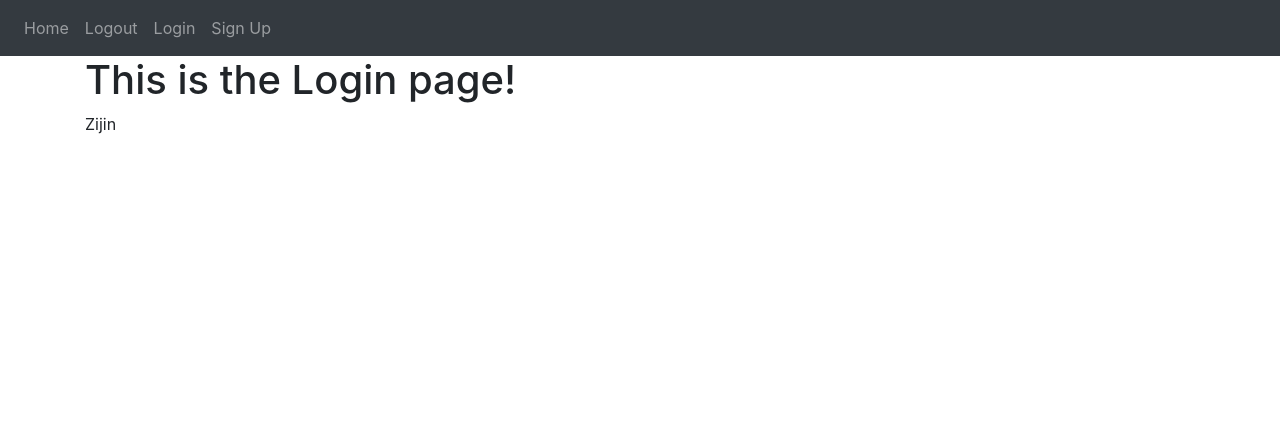
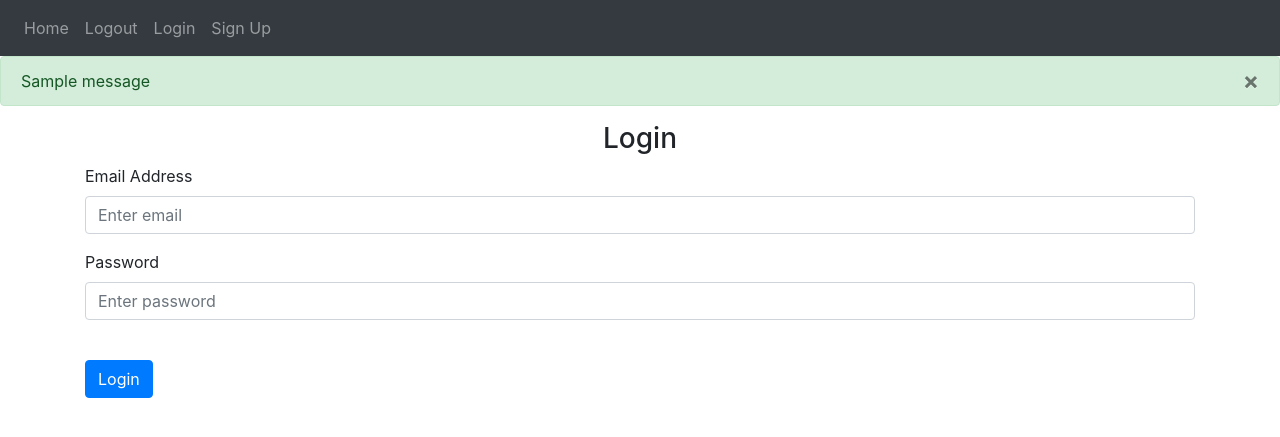
Before and after one commit to Zichao031/Online-Task-Management-system, a Flask app: page /login in a window 1280 px wide. Shown: the top 437 px of the page. Run offline with Flask 2, Linux system fonts and the light colour scheme; one stand-in notice (Sample message) is shown; some libraries are stand-ins or nearby versions.

Commit message:
Add flash message

```diff
--- a/website/auth.py
+++ b/website/auth.py
@@ -1,15 +1,33 @@
-from flask import Blueprint, render_template
+from flask import Blueprint, render_template, request, flash
 
 auth = Blueprint('auth', __name__)
 
-@auth.route('/login')
+@auth.route('/login', methods=['GET', 'POST'])
 def login():
+
     return render_template("login.html", user = "Zijin")
 
 @auth.route('/logout')
 def logout():
     return "<p>Logout</p>"
 
-@auth.route('/sign-up')
+@auth.route('/sign-up', methods=['GET', 'POST'])
 def sign_up():
+    if request.method == 'POST':
+        email = request.form.get('email')
+        firstName = request.form.get('firstName')
+        password1 = request.form.get('password1')
+        password2 = request.form.get('password2')
+
+        if len(email) < 4:
+            flash('Email must be greater than 3 characters', category='error')
+        elif len(email) < 2:
+            flash('First name must be greater than 1 characters', category='error')
+        elif password1 != password2:
+            flash('Password do not match', category='error')
+        elif len(password1) < 7:
+            flash('Password must be at least 7 characters', category='error')
+        else:
+            flash('Account created successfully', category='success')
+
     return render_template("sign_up.html", boolean=True)
--- a/website/templates/base.html
+++ b/website/templates/base.html
@@ -37,6 +37,29 @@
       </div>
     </nav>
 
+    {% with messages = get_flashed_messages(with_categories=true) %}
+      {% if messages %}
+        {% for category, message in messages %}
+          {% if category == 'error' %}
+            <div class="alert alert-danger alter-dismissable fade show" role="alert">
+              {{ message }}
+              <button type="button" class="close" data-dismiss="alert">
+                <span aria-hidden="true">&times;</span>
+              </button>
+            </div>
+          {% else %}
+            <div class="alert alert-success alter-dismissable fade show" role="alert">
+              {{ message }}
+              <button type="button" class="close" data-dismiss="alert">
+                <span aria-hidden="true">&times;</span>
+              </button>
+            </div>
+          {% endif %}
+        {% endfor %}
+      {% endif %}
+    {% endwith %}
+
+
     <div class="container">
         {% block content %}
         {% endblock %}
--- a/website/templates/login.html
+++ b/website/templates/login.html
@@ -1,6 +1,29 @@
 {% extends "base.html" %}
 {% block title %}Login{% endblock %}
 {% block content %}
-<h1>This is the Login page!</h1>
-{{ user }}
+<form method="POST">
+    <h3 align="center">Login</h3>
+    <div class="form-group">
+        <label for="email">Email Address</label>
+        <input
+            type="email"
+            class="form-control"
+            id="email"
+            name="email"
+            placeholder="Enter email"
+        />
+    </div>
+    <div class="form-group">
+        <label for="password">Password</label>
+        <input
+            type="password"
+            class="form-control"
+            id="password"
+            name="password"
+            placeholder="Enter password"
+        />
+    </div>
+    <br />
+    <button type="submit" class="btn btn-primary">Login</button>
+</form>
 {% endblock %}
```
